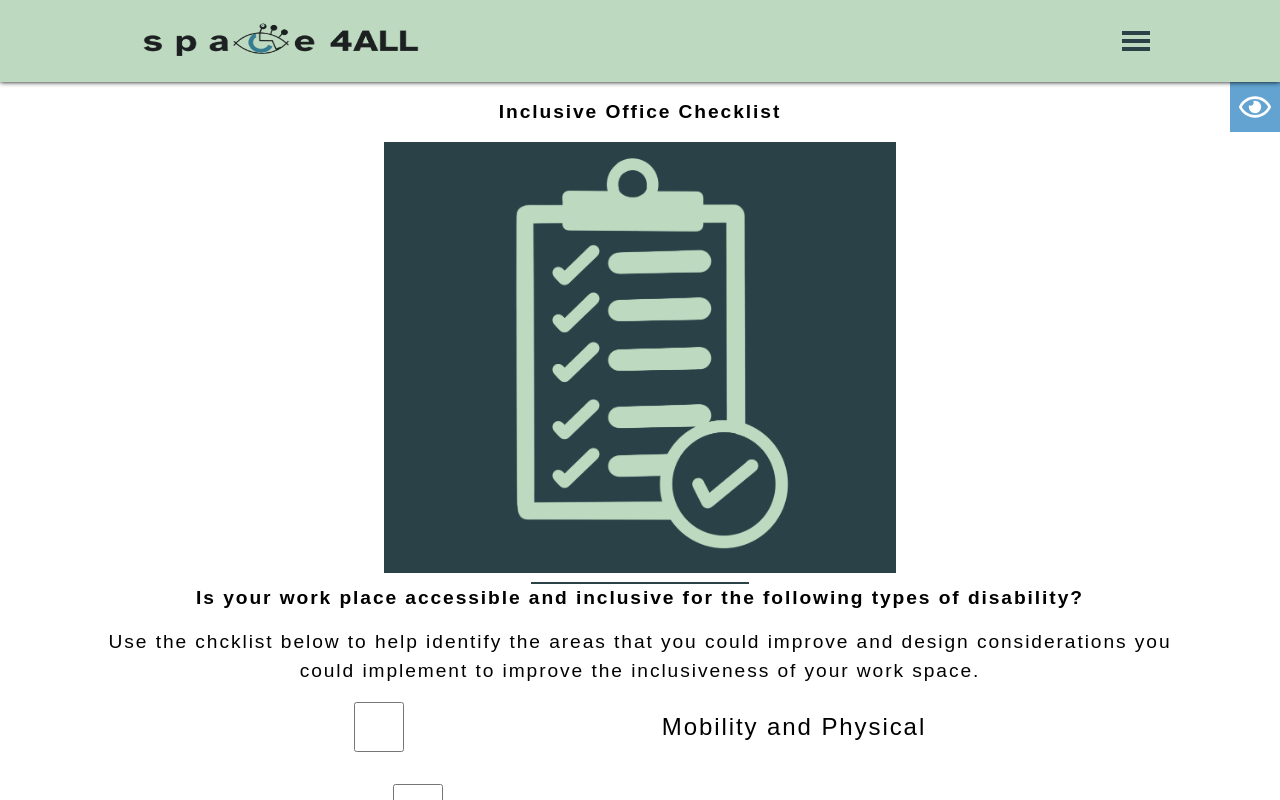
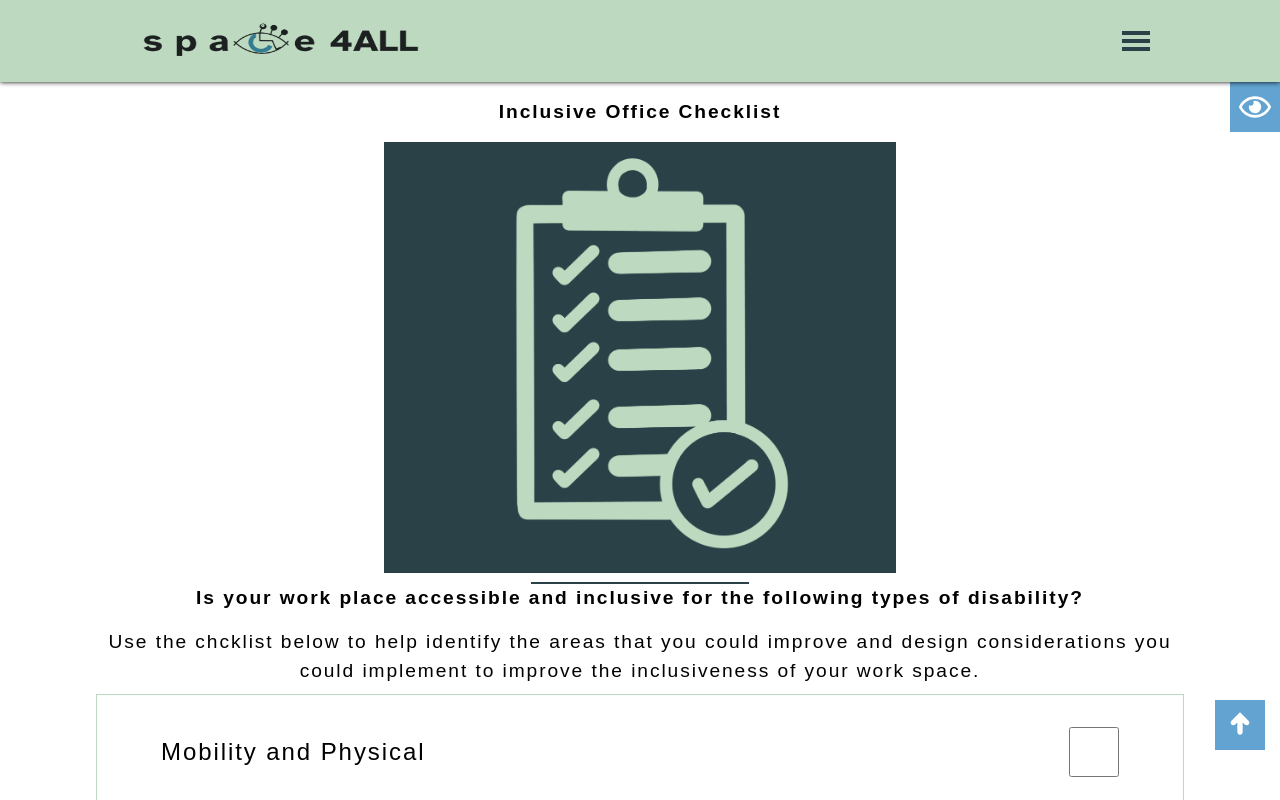
Before and after one commit to aidant842/Trust-in-SODA-Hackathon, a React (Create React App) app in the folder space4all/: page /checklist in a window 1280 px wide. Shown: the top 800 px of the page. Built offline with nearby package versions, Linux system fonts and the light colour scheme.

Commit message:
adjusted styling and added bttButton

```diff
--- a/space4all/src/App.js
+++ b/space4all/src/App.js
@@ -15,6 +15,7 @@ import MobileNav from "./components/Navbar/MobileNav";
 import Footer from "./components/Footer";
 import Widget from "./components/Widget";
 import AcessibilitySettings from "./components/UI/AcessibilitySettings";
+import BttButton from "./components/UI/BttButton";
 
 // Router
 import { useLocation, Switch, Route } from "react-router-dom";
@@ -73,6 +74,14 @@ function App() {
         setLargeCursor(false);
     };
 
+    const bttHandler = () => {
+        console.log("btt clicked");
+        window.scrollTo({
+            top: 0,
+            behavior: "smooth",
+        });
+    };
+
     return (
         <StyledApp
             className="App"
@@ -116,6 +125,7 @@ function App() {
                     </Route>
                 </Switch>
             </Container>
+            <BttButton onClick={bttHandler} />
             <Footer />
         </StyledApp>
     );
--- a/space4all/src/components/Checklist/Checklist.js
+++ b/space4all/src/components/Checklist/Checklist.js
@@ -12,12 +12,12 @@ const Checklist = () => {
             {CheckListItems.map((item, index) => {
                 return (
                     <StyledChecklistContainer key={index}>
+                        <label htmlFor={item.name}>{item.label}</label>
                         <input
                             type="checkbox"
                             name={item.name}
                             id={item.name}
                         />
-                        <label htmlFor={item.name}>{item.label}</label>
                     </StyledChecklistContainer>
                 );
             })}
@@ -27,8 +27,12 @@ const Checklist = () => {
 
 const StyledChecklistContainer = styled.div`
     display: flex;
-    justify-content: space-evenly;
+    justify-content: space-between;
+    padding: 1rem 4rem;
     align-items: center;
+    text-align: center;
+    border: 1px solid var(--green);
+    margin: 0.5rem 0;
 
     label {
         font-size: 1.5rem;
@@ -39,6 +43,19 @@ const StyledChecklistContainer = styled.div`
         height: 50px;
         width: 50px;
     }
+
+    @media (max-width: 768px) {
+        display: block;
+
+        label {
+            display: block;
+        }
+
+        input {
+            height: 25px;
+            width: 25px;
+        }
+    }
 `;
 
 export default Checklist;
--- a/space4all/src/components/ImageWithHeader.js
+++ b/space4all/src/components/ImageWithHeader.js
@@ -22,6 +22,9 @@ const ImageWithHeader = (props) => {
 const StyledImageContainer = styled.div`
     width: 100%;
     justify-content: center;
+    p {
+        padding: 1rem 2rem;
+    }
 `;
 
 const StyledImage = styled.img``;
--- /dev/null
+++ b/space4all/src/components/UI/BttButton.js
@@ -0,0 +1,37 @@
+import React from "react";
+
+//components
+import Button from "./Button";
+
+//Styled Components
+import styled from "styled-components";
+
+//React Icons
+import { TiArrowUpThick } from "react-icons/ti";
+
+const BttButton = ({ onClick }) => {
+    return (
+        <StyledButton
+            text={<TiArrowUpThick className="bttArrow" />}
+            onClick={onClick}
+        />
+    );
+};
+
+const StyledButton = styled(Button)`
+    position: fixed;
+    right: 15px;
+    bottom: 50px;
+    width: 50px;
+    height: 50px;
+
+    &:hover {
+        border: 1px solid var(--blue);
+    }
+
+    .bttArrow {
+        font-size: 2rem;
+    }
+`;
+
+export default BttButton;
```
